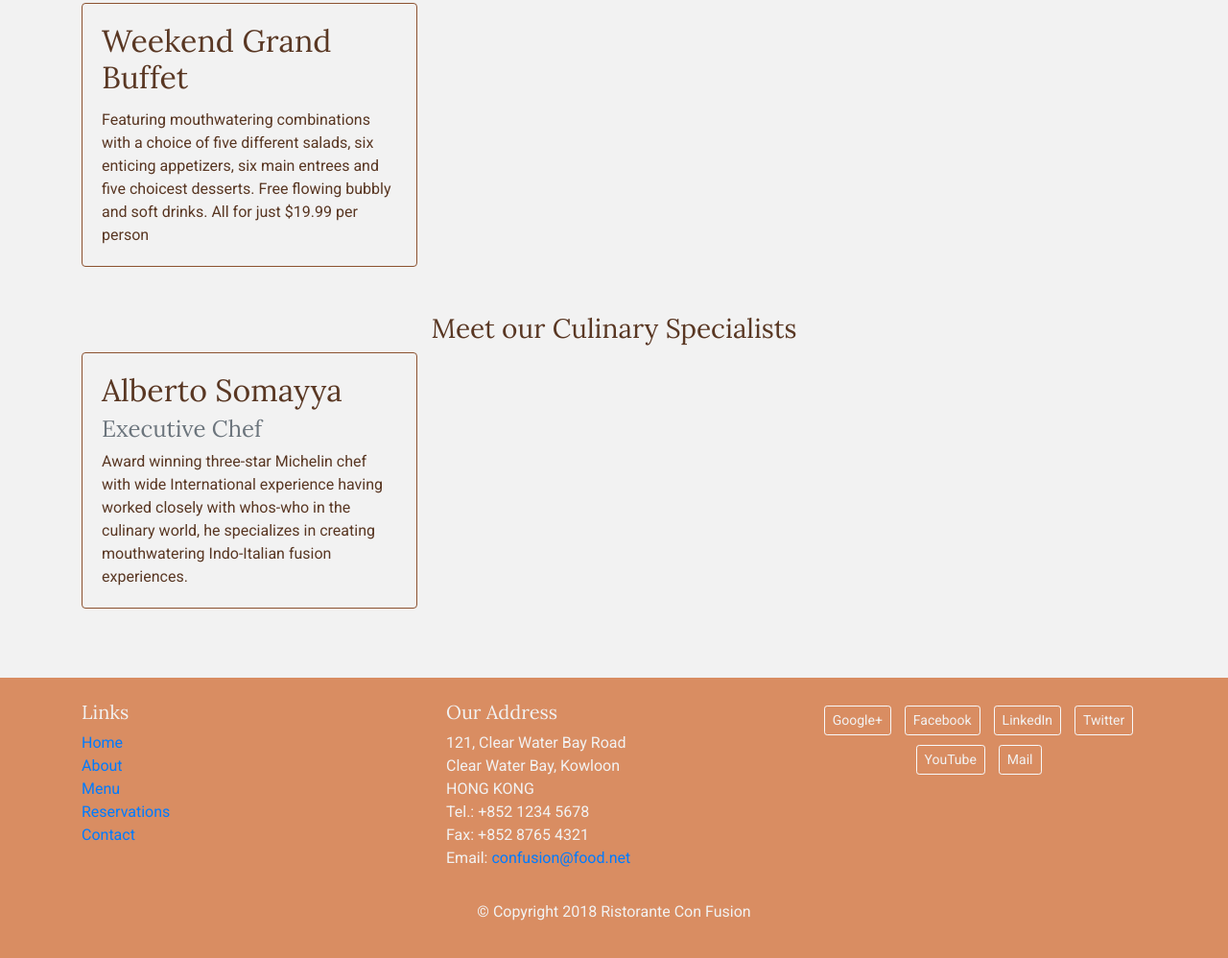
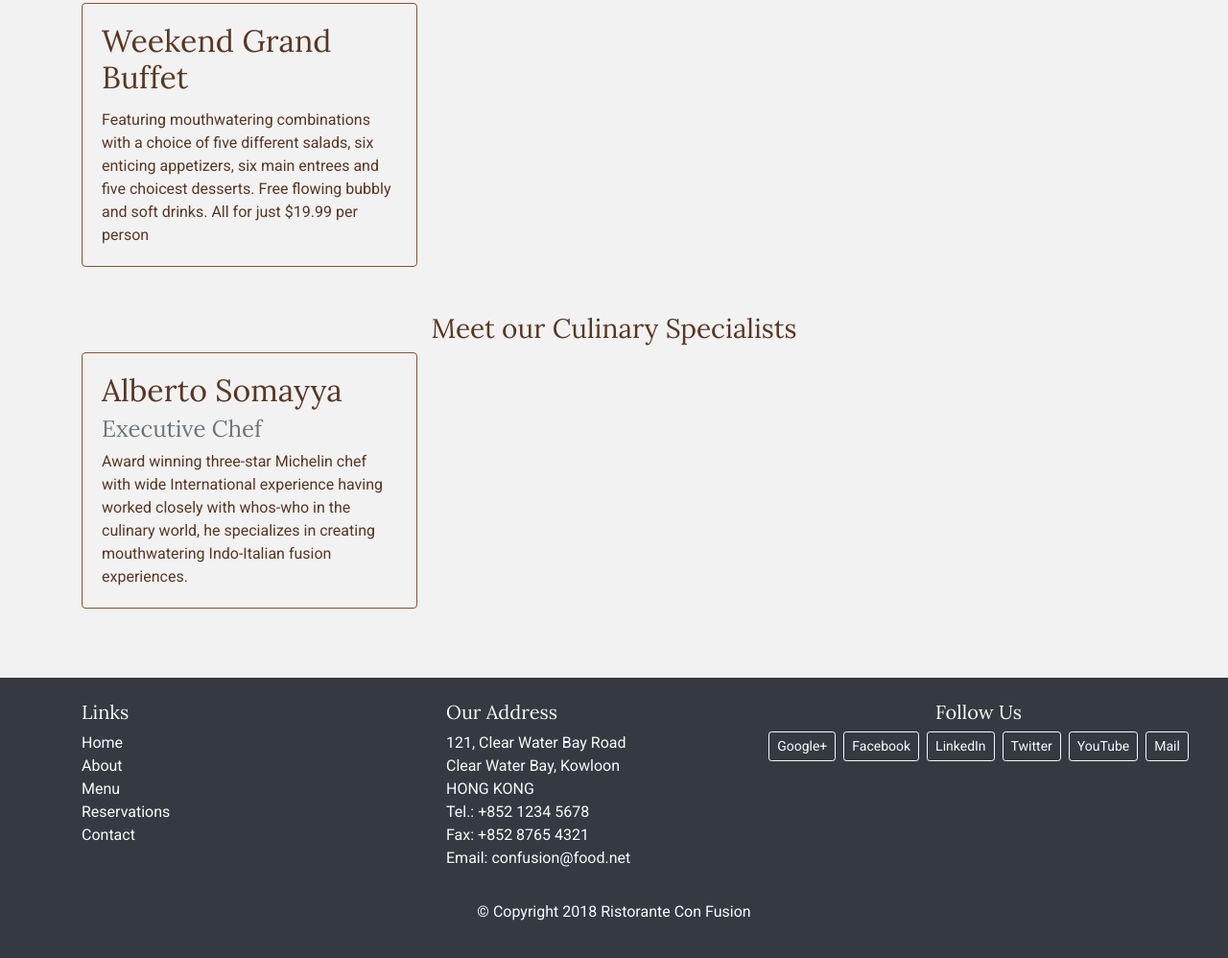
Before and after one commit to JorgeZumbaMorales/restauranteAplicaciones, a plain HTML site: page index.html in a window 1280 px wide. Shown: the part 718-1716 px from the top of the page at 96% size. Drawn offline with nearby package versions, Linux system fonts and the light colour scheme.

Commit message:
Actualización diseño footer

```diff
--- a/index.html
+++ b/index.html
@@ -100,17 +100,17 @@
         </div>
     </div>
 
-    <footer class="footer-custom py-4">
+    <footer class="footer-custom py-4 bg-dark text-light">
         <div class="container">
             <div class="row">
                 <div class="col-md-4">
                     <h5>Links</h5>
                     <ul class="list-unstyled">
-                        <li><a href="#">Home</a></li>
-                        <li><a href="#">About</a></li>
-                        <li><a href="#">Menu</a></li>
-                        <li><a href="#">Reservations</a></li>
-                        <li><a href="#">Contact</a></li>
+                        <li><a href="#" class="text-light">Home</a></li>
+                        <li><a href="#" class="text-light">About</a></li>
+                        <li><a href="#" class="text-light">Menu</a></li>
+                        <li><a href="#" class="text-light">Reservations</a></li>
+                        <li><a href="#" class="text-light">Contact</a></li>
                     </ul>
                 </div>
                 <div class="col-md-4">
@@ -121,17 +121,18 @@
                         HONG KONG<br>
                         Tel.: +852 1234 5678<br>
                         Fax: +852 8765 4321<br>
-                        Email: <a href="mailto:confusion@food.net">confusion@food.net</a>
+                        Email: <a href="mailto:confusion@food.net" class="text-light">confusion@food.net</a>
                     </address>
                 </div>
                 <div class="col-md-4 text-center">
-                    <div class="social-links">
-                        <a href="http://google.com/+" class="btn btn-outline-light btn-sm">Google+</a>
-                        <a href="http://www.facebook.com/profile.php?id=" class="btn btn-outline-light btn-sm">Facebook</a>
-                        <a href="http://www.linkedin.com/in/" class="btn btn-outline-light btn-sm">LinkedIn</a>
-                        <a href="http://twitter.com/" class="btn btn-outline-light btn-sm">Twitter</a>
-                        <a href="http://youtube.com/" class="btn btn-outline-light btn-sm">YouTube</a>
-                        <a href="mailto:" class="btn btn-outline-light btn-sm">Mail</a>
+                    <h5>Follow Us</h5>
+                    <div class="d-flex justify-content-center">
+                        <a href="http://google.com/+" class="btn btn-outline-light btn-sm mx-1">Google+</a>
+                        <a href="http://www.facebook.com/profile.php?id=" class="btn btn-outline-light btn-sm mx-1">Facebook</a>
+                        <a href="http://www.linkedin.com/in/" class="btn btn-outline-light btn-sm mx-1">LinkedIn</a>
+                        <a href="http://twitter.com/" class="btn btn-outline-light btn-sm mx-1">Twitter</a>
+                        <a href="http://youtube.com/" class="btn btn-outline-light btn-sm mx-1">YouTube</a>
+                        <a href="mailto:" class="btn btn-outline-light btn-sm mx-1">Mail</a>
                     </div>
                 </div>
             </div>
```
